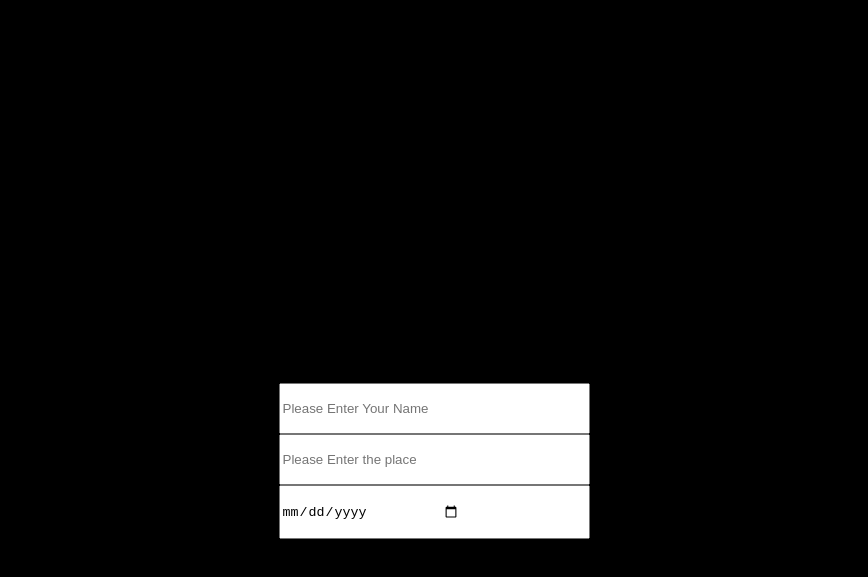
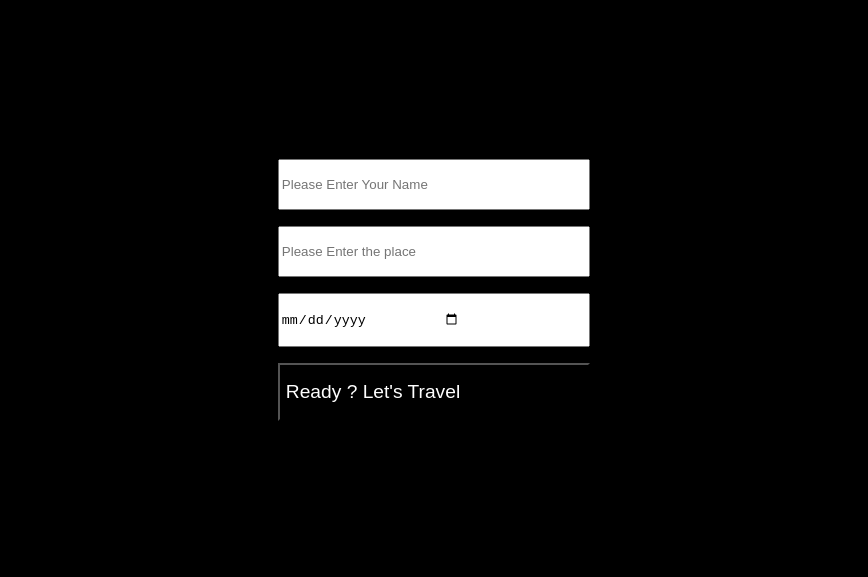
Before and after one commit to srikanthathikari/Capstone---TravelApp, a plain HTML site: page src/client/views/index.html in a window 1280 px wide. Both pictures are taken after a click on the button "Plan your trip". Shown: the part 91-668 px from the top of the page, without its empty margins (206-1074 px from the left). Drawn offline with Linux system fonts and the light colour scheme.

Commit message:
UI ready to display the initial pages

```diff
--- a/src/client/js/main.js
+++ b/src/client/js/main.js
@@ -1,9 +1,21 @@
 
 
-const getStartedButton = document.getElementById('getStartButton');
+const planYourTrip = document.getElementById('getStartButton');
 const Userform = document.getElementById('userForm');
+const doneButton = document.getElementById('Done');
+const headerText = document.getElementById('header1Page1');
 
-getStartedButton.addEventListener("click", function(event){
-    getStartedButton.className = "hideButton";
+planYourTrip.addEventListener("click", function (event) {
+    planYourTrip.className = "hideButton";
     Userform.className = "UserDetails"
 });
+
+function handleSubmit(event) {
+    event.preventDefault();
+    let nameValue = document.getElementById('name').value;
+    let placeValue = document.getElementById('place').value;
+    let dateValue = document.getElementById('date').value;
+    headerText.textContent = `There you go ${nameValue}`;
+    headerText.className = "spacerForHeader"
+    Userform.style.display = "none";
+}
--- a/src/client/styles/main.css
+++ b/src/client/styles/main.css
@@ -20,7 +20,7 @@ body {
   text-align: center;
 }
 #header1Page1 {
-  height: 50vh;
+  height: 20vh;
 }
 #getStartButton {
   justify-self: center;
@@ -33,21 +33,25 @@ body {
   width: max-content;
   margin: auto;
 }
-#name{
-    padding-right: 10vw;
-    padding-bottom: 2vh;
-    padding-top: 2vh;
-}
-#place{
-    padding-right: 10vw;
-    padding-bottom: 2vh;
-    padding-top: 2vh;
-}
-#date{
-    padding-right: 10vw;
-    padding-bottom: 2vh;
-    padding-top: 2vh;
+.insideForm{
+  padding-right: 10vw;
+  padding-bottom: 2vh;
+  padding-top: 2vh;
+  margin-top: 2vh;
+
 }
 .hideButton{
     display: none;
 }
+
+#Done{
+  background-color: black;
+  color: white;
+  padding: auto;
+  font-size: larger;
+}
+.spacerForHeader{
+  color: darkseagreen;
+  font-size: 3vw;
+  text-align: center;
+}
--- a/src/client/styles/mobile.css
+++ b/src/client/styles/mobile.css
@@ -0,0 +1,10 @@
+
+
+@media(max-width: 600px ) {
+
+    .spacerForHeader{
+        letter-spacing: 1vw !important;
+        font-size: 5vh !important;
+      }
+
+}
--- a/src/client/views/index.html
+++ b/src/client/views/index.html
@@ -20,12 +20,12 @@
     </section>
     <section class = "Page1Part2">
       <form class = "hideButton" id="userForm">
-          <input type="text" placeholder="Please Enter Your Name" id="name">
-          <input type = "text" placeholder="Please Enter the place" id="place">
-          <input type = "date" id="date">
+          <input type="text" placeholder="Please Enter Your Name" id="name" class="insideForm">
+          <input type = "text" placeholder="Please Enter the place" id="place" class="insideForm">
+          <input type = "date" id="date" class="insideForm">
+          <button class="insideForm" id="Done"  onclick=" return handleSubmit(event)">Ready ? Let's Travel</button>
       </form>
     </section>
-
 </body>
 
 <script src='../js/main.js'></script>
```
